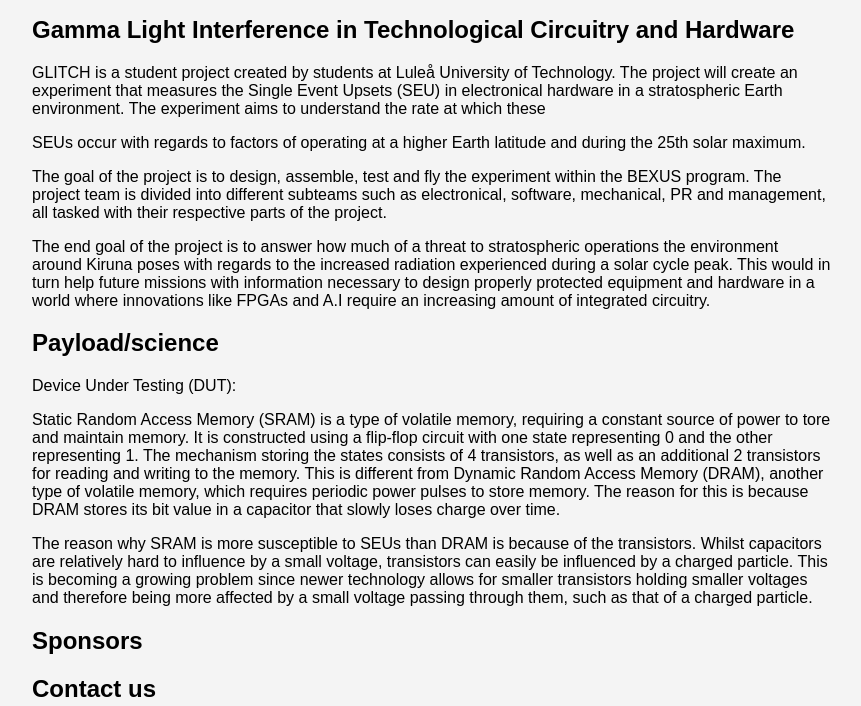
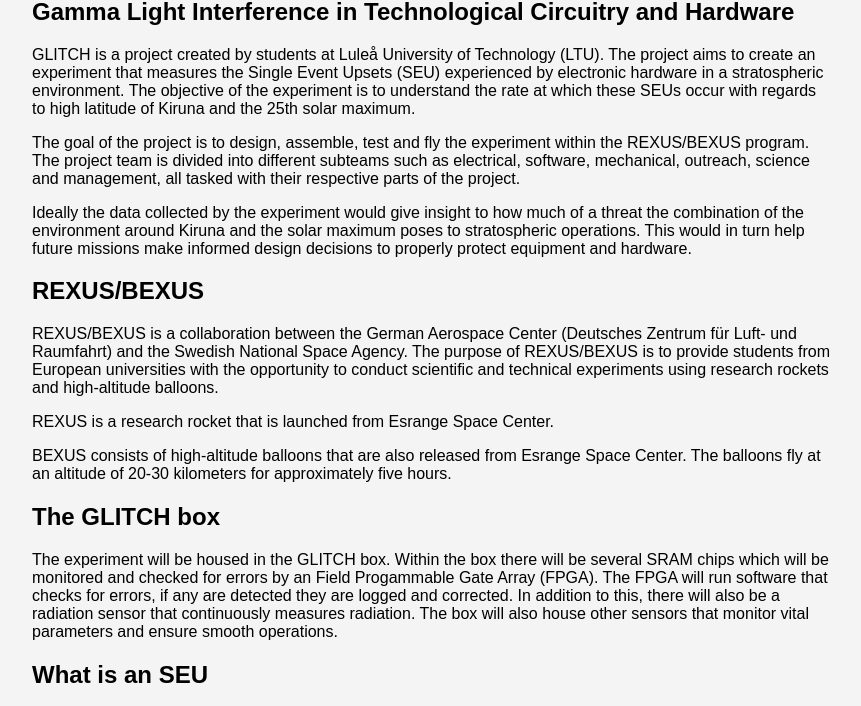
Before and after one commit to gironspace/gironspace, a plain HTML site: page GLITCH.html in a window 1280 px wide. Shown: the part 520-1226 px from the top of the page, without its empty margins (208-1069 px from the left). Drawn offline with Linux system fonts and the light colour scheme.

Commit message:
Update GLITCH.html

```diff
--- a/GLITCH.html
+++ b/GLITCH.html
@@ -62,10 +62,9 @@
             <div class="aptas-content">
                 <h2>Status</h2>
                 <p><strong>Running since:</strong> 2024</p>
-                <p><strong>Number of students:</strong> 20</p>
+                <p><strong>Number of students:</strong> 18</p>
                 <p><strong>Management:</strong>
                         <ul>
-                            <li>Albin Ringström</li>
                             <li>Filippa Ekholm</li>
                             <li>Joel Åström</li>
                         </ul>
@@ -76,17 +75,26 @@
 
         <section class="content">
             <h2>Gamma Light Interference in Technological Circuitry and Hardware</h2>
-            <p>GLITCH is a student project created by students at Luleå University of Technology. The project will create an experiment that measures the Single Event Upsets (SEU) in electronical hardware in a stratospheric Earth environment. The experiment aims to understand the rate at which these</p>
-            <p>SEUs occur with regards to factors of operating at a higher Earth latitude and during the 25th solar maximum.</p>
-            <p>The goal of the project is to design, assemble, test and fly the experiment within the BEXUS program. The project team is divided into different subteams such as electronical, software, mechanical, PR and management, all tasked with their respective parts of the project.</p>
-            <p>The end goal of the project is to answer how much of a threat to stratospheric operations the environment around Kiruna poses with regards to the increased radiation experienced during a solar cycle peak. This would in turn help future missions with information necessary to design properly protected equipment and hardware in a world where innovations like FPGAs and A.I require an increasing amount of integrated circuitry.</p>
+            <p>GLITCH is a project created by students at Luleå University of Technology (LTU). The project aims to create an experiment that measures the Single Event Upsets (SEU) experienced by electronic hardware in a stratospheric environment. The objective of the experiment is to understand the rate at which these SEUs occur with regards to high latitude of Kiruna and the 25th solar maximum.</p>
+            <p>The goal of the project is to design, assemble, test and fly the experiment within the REXUS/BEXUS program. The project team is divided into different subteams such as electrical, software, mechanical, outreach, science and management, all tasked with their respective parts of the project.</p>
+            <p>Ideally the data collected by the experiment would give insight to how much of a threat the combination of the environment around Kiruna and the solar maximum poses to stratospheric operations. This would in turn help future missions make informed design decisions to properly protect equipment and hardware.</p>
         </section>
 
         <section class="content">
-            <h2>Payload/science</h2>
-            <p>Device Under Testing (DUT):</p>
-            <p>Static Random Access Memory (SRAM) is a type of volatile memory, requiring a constant source of power to tore and maintain memory. It is constructed using a flip-flop circuit with one state representing 0 and the other representing 1. The mechanism storing the states consists of 4 transistors, as well as an additional 2 transistors for reading and writing to the memory. This is different from Dynamic Random Access Memory (DRAM), another type of volatile memory, which requires periodic power pulses to store memory. The reason for this is because DRAM stores its bit value in a capacitor that slowly loses charge over time.</p>
-            <p>The reason why SRAM is more susceptible to SEUs than DRAM is because of the transistors. Whilst capacitors are relatively hard to influence by a small voltage, transistors can easily be influenced by a charged particle. This is becoming a growing problem since newer technology allows for smaller transistors holding smaller voltages and therefore being more affected by a small voltage passing through them, such as that of a charged particle.</p>
+            <h2>REXUS/BEXUS</h2>
+            <p>REXUS/BEXUS is a collaboration between the German Aerospace Center (Deutsches Zentrum für Luft- und Raumfahrt) and the Swedish National Space Agency. The purpose of REXUS/BEXUS is to provide students from European universities with the opportunity to conduct scientific and technical experiments using research rockets and high-altitude balloons.</p>
+            <p>REXUS is a research rocket that is launched from Esrange Space Center.</p>
+            <p>BEXUS consists of high-altitude balloons that are also released from Esrange Space Center. The balloons fly at an altitude of 20-30 kilometers for approximately five hours.</p>
+        </section>
+
+        <section class="content">
+            <h2>The GLITCH box</h2>
+            <p>The experiment will be housed in the GLITCH box. Within the box there will be several SRAM chips which will be monitored and checked for errors by an Field Progammable Gate Array (FPGA). The FPGA will run software that checks for errors, if any are detected they are logged and corrected. In addition to this, there will also be a radiation sensor  that continuously measures radiation. The box will also house other sensors that monitor vital parameters and ensure smooth operations.</p>
+        </section>
+
+        <section class="content">
+            <h2>What is an SEU</h2>
+            <p>Bits of data are stored as 0s and 1s. When a high-energy particle from space hits a sensitive area it induces a current which can cause an unwanted ”flip” in one of these bits, changing a 0 to a 1 or vice versa. The flipping of bit logic (bitflip) is also referred to as a Single Event Upset (SEU). Although not always damaging hardware, internal software logic may be corrupted, resulting in glitches and malfunction.</p>
         </section>
 
         <section class="content">
```
